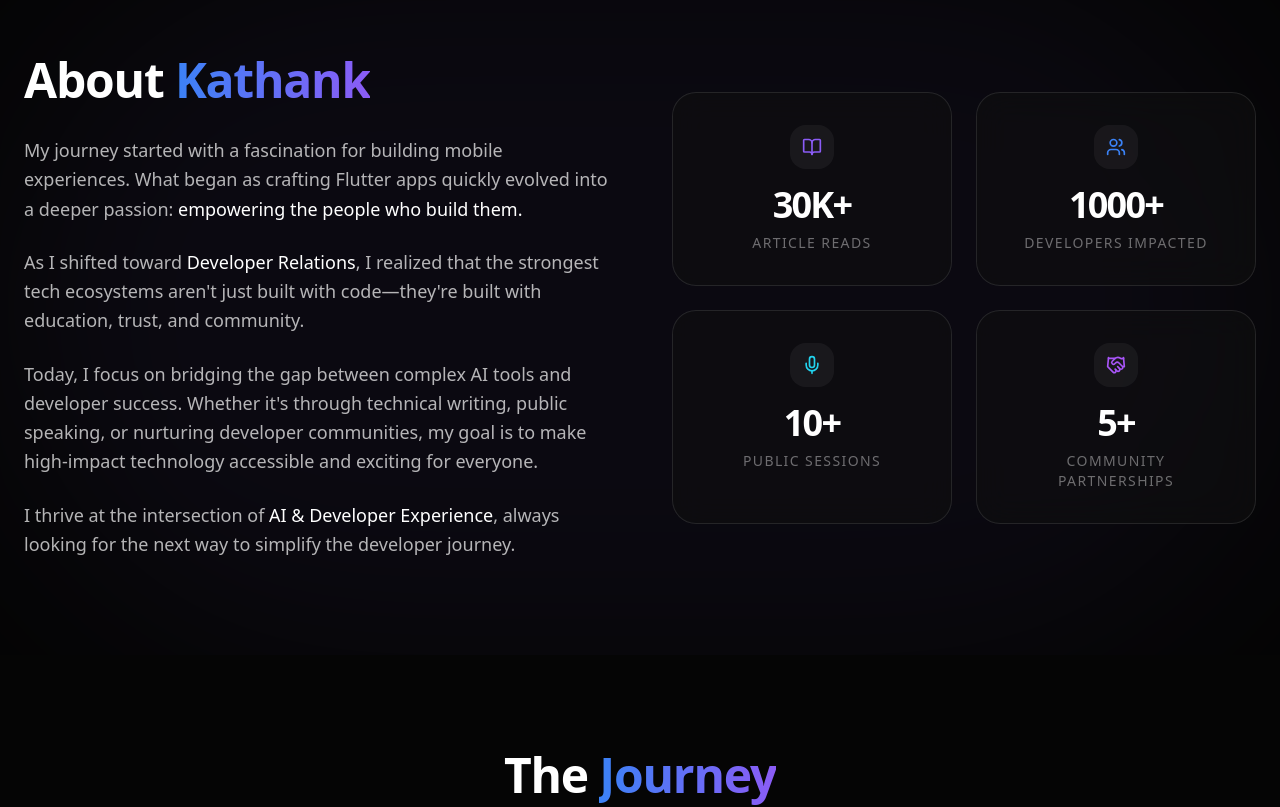
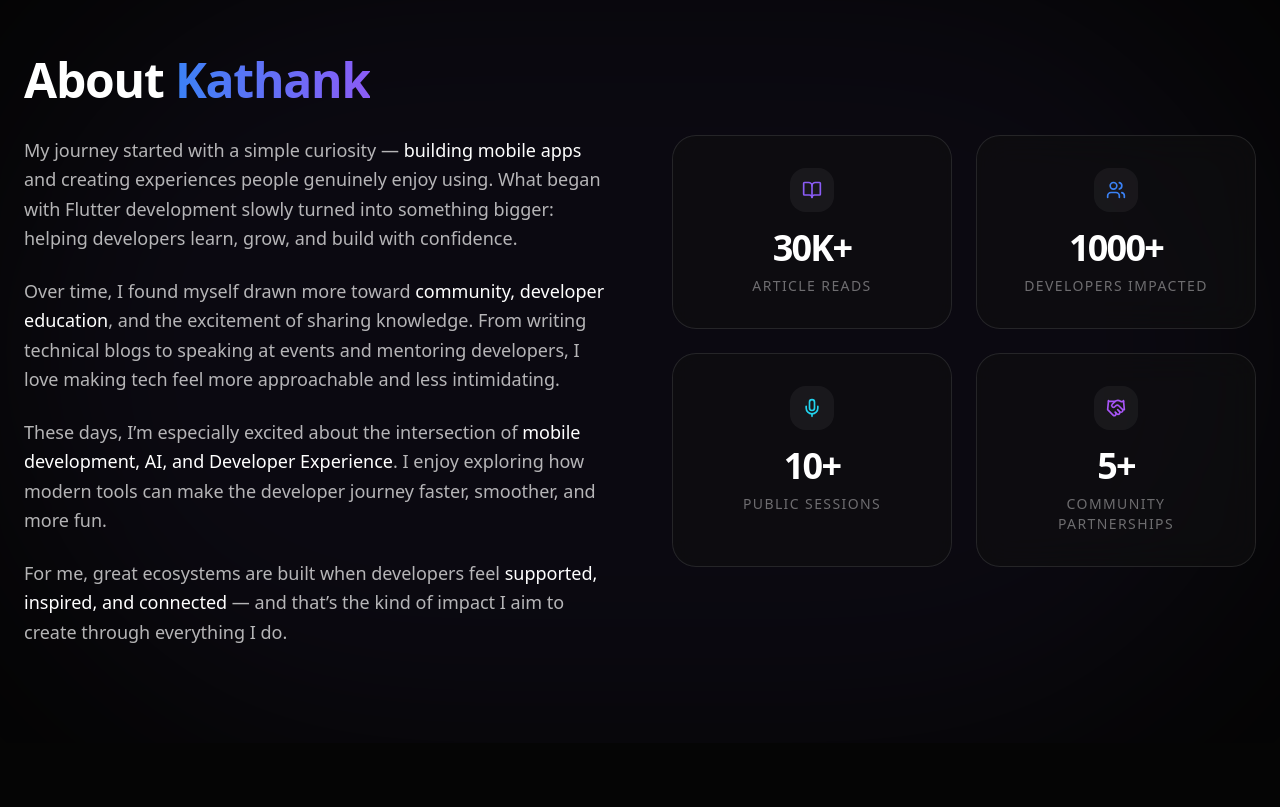
Before and after one commit to kathankraithatha/kathank-raithatha-portfolio, a Next.js app: page / in a window 1280 px wide. Shown: the part 840-1647 px from the top of the page. Built offline with nearby package versions, Linux system fonts and the light colour scheme.

Commit message:
docs: update About section narrative

```diff
--- a/src/components/AboutSection.tsx
+++ b/src/components/AboutSection.tsx
@@ -29,23 +29,16 @@ const AboutSection = () => {
             </h2>
             <div className="space-y-6 text-white/70 leading-relaxed text-lg font-light">
               <p>
-                My journey started with a fascination for building mobile experiences.
-                What began as crafting Flutter apps quickly evolved into a deeper passion:
-                <span className="text-white font-medium"> empowering the people who build them.</span>
+                My journey started with a simple curiosity — <span className="text-white font-medium">building mobile apps</span> and creating experiences people genuinely enjoy using. What began with Flutter development slowly turned into something bigger: helping developers learn, grow, and build with confidence.
               </p>
               <p>
-                As I shifted toward <span className="text-white font-medium">Developer Relations</span>,
-                I realized that the strongest tech ecosystems aren&apos;t just built with code—they&apos;re
-                built with education, trust, and community.
+                Over time, I found myself drawn more toward <span className="text-white font-medium">community, developer education</span>, and the excitement of sharing knowledge. From writing technical blogs to speaking at events and mentoring developers, I love making tech feel more approachable and less intimidating.
               </p>
               <p>
-                Today, I focus on bridging the gap between complex AI tools and developer success.
-                Whether it&apos;s through technical writing, public speaking, or nurturing developer
-                communities, my goal is to make high-impact technology accessible and exciting for everyone.
+                These days, I’m especially excited about the intersection of <span className="text-white font-medium">mobile development, AI, and Developer Experience</span>. I enjoy exploring how modern tools can make the developer journey faster, smoother, and more fun.
               </p>
               <p>
-                I thrive at the intersection of <span className="text-white font-medium">AI & Developer Experience</span>,
-                always looking for the next way to simplify the developer journey.
+                For me, great ecosystems are built when developers feel <span className="text-white font-medium">supported, inspired, and connected</span> — and that’s the kind of impact I aim to create through everything I do.
               </p>
             </div>
           </motion.div>
```
